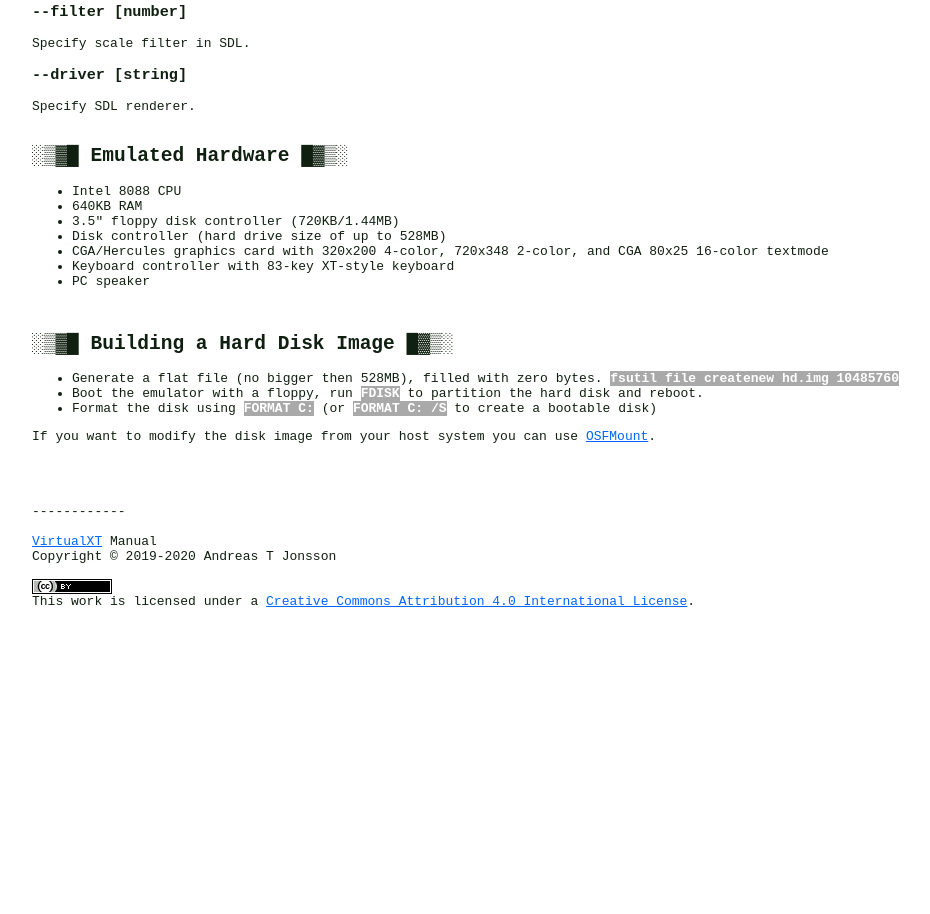
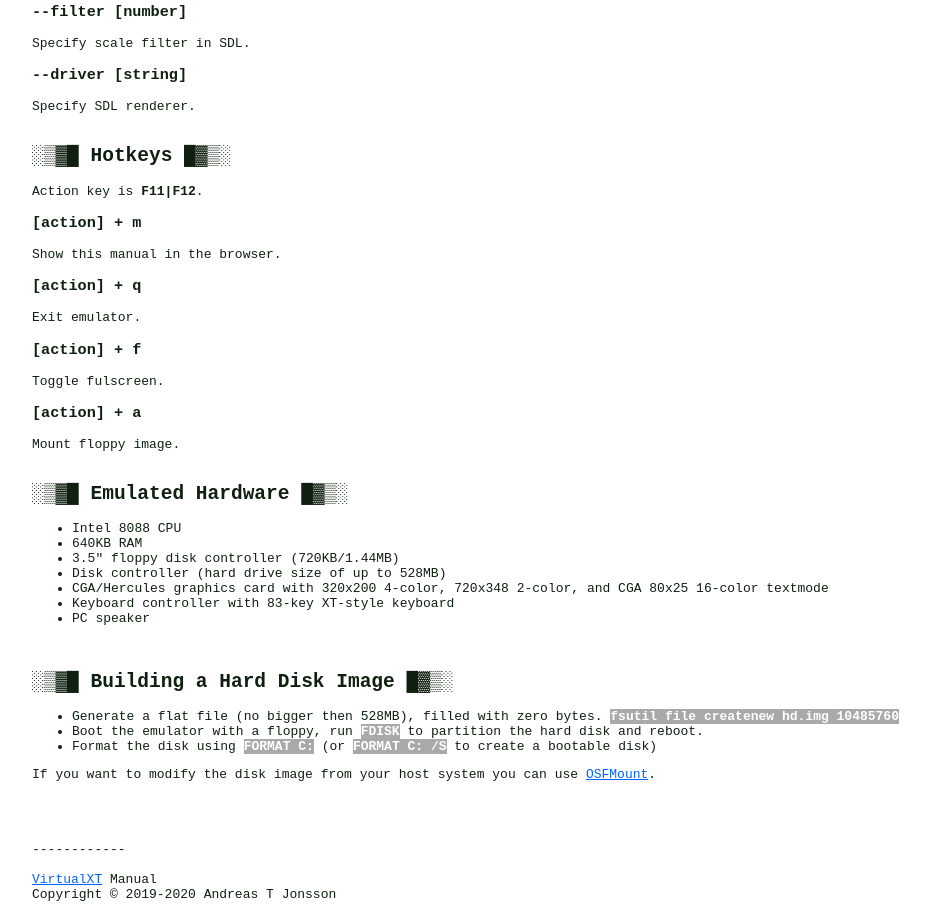
Before and after one commit to bitmappergit/virtual-xt, a plain HTML site: page doc/manual/index.html in a window 1280 px wide. Shown: the part 1032-1946 px from the top of the page, without its empty margins (23-953 px from the left). Before the commit the page ends 1649 px from the top, so only its background shows below. Drawn offline with Linux system fonts and the light colour scheme.

Commit message:
Updated manual.

```diff
--- a/doc/manual/index.html
+++ b/doc/manual/index.html
@@ -53,6 +53,23 @@
 
 <br/>
 
+<div id="hotkeys">
+    <h2>░▒▓█ Hotkeys █▓▒░</h2>
+
+    Action key is <b>F11|F12</b>.
+
+    <h3>[action] + m</h3>
+    Show this manual in the browser.<br/>
+    <h3>[action] + q</h3>
+    Exit emulator.<br/>
+    <h3>[action] + f</h3>
+    Toggle fulscreen.<br/>
+    <h3>[action] + a</h3>
+    Mount floppy image.<br/>
+</div>
+
+<br/>
+
 <div id="emulation">
     <h2>░▒▓█ Emulated Hardware █▓▒░</h2>
     <ul>
```
